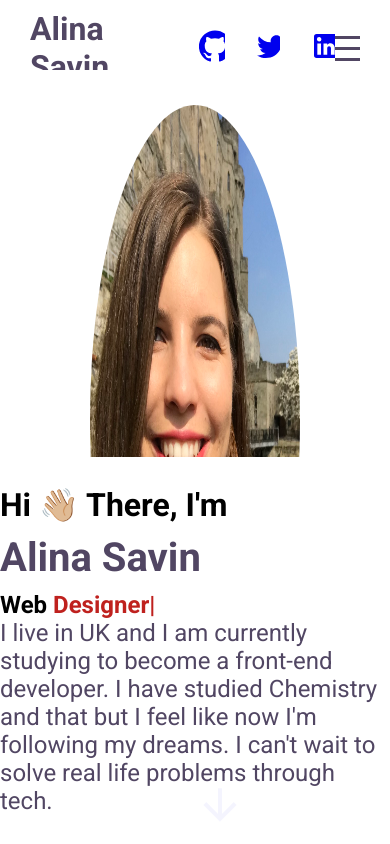
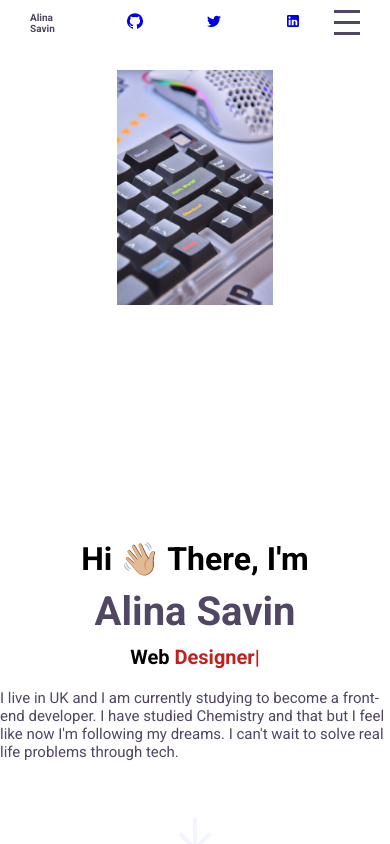
Before and after one commit to SchoolOfCode/w18_new-technology-example-alinasavin, a React (Create React App) app in the folder portfolio-sass/: page / in a window 390 px wide. Built offline with nearby package versions, Linux system fonts and the light colour scheme; the HTML template or start-up script is replaced by a standard one.

Commit message:
working on responsiveness

```diff
--- a/portfolio-sass/src/components/intro/Intro.js
+++ b/portfolio-sass/src/components/intro/Intro.js
@@ -18,7 +18,7 @@ const Intro = () => {
     <div className="intro" id="intro">
       <div className="left">
         <div className="imgContainer">
-          <img src="/assets/IMG_0662.jpg" alt="profile"></img>
+          <img src="/assets/hello.jpeg" alt="profile"></img>
         </div>
       </div>
       <div className="right">
--- a/portfolio-sass/src/components/intro/intro.scss
+++ b/portfolio-sass/src/components/intro/intro.scss
@@ -15,24 +15,21 @@
     flex: 0.5;
     overflow: hidden;
 
-    // .profileImg {
-    //   width: 100%;
-    //   height: auto;
-    // }
+    .imgContainer {
+      // width: 700px;
+      // height: 700px;
+      @include flexJustify(center);
 
-    .imgContainer {
-      width: 700px;
-      height: 700px;
-      @include flexJustify(center);
-      // float: right;
       img {
-        width: 60%;
-        border-radius: 50%;
+        // border-radius: 50%;
+        width: 70%;
         height: 90%;
         // margin-bottom: 150px;
 
         @include mobile {
-          width: 30%;
+          width: 40%;
+          // height: 50%;
+          // margin-top: 50px;
         }
       }
     }
@@ -48,17 +45,26 @@
       display: flex;
       flex-direction: column;
       justify-content: center;
+      align-items: center;
 
       h1 {
         font-size: fontSize(extraLarge);
         margin: 10px 0;
         color: $mainColor;
+
+        @include mobile {
+          font-size: 40px;
+        }
       }
       h2 {
         font-size: fontSize(large);
       }
       h3 {
         font-size: fontSize(medium);
+
+        @include mobile {
+          font-size: 20px;
+        }
         span {
           color: $accent-color;
           font-size: inherit;
@@ -80,17 +86,21 @@
 
       p {
         font-size: fontSize(medium);
+
+        @include mobile {
+          font-size: 15px;
+        }
         display: block;
-        // margin-block-start: 3em;
-        // margin-block-end: 3em;
-        // margin-inline-start: 0px;
-        // margin-inline-end: 0px;
+        margin-top: 20px;
         color: $mainColor;
       }
       a {
         position: absolute;
         bottom: 10px;
-        left: 50%;
+
+        @include mobile {
+          bottom: -20px;
+        }
 
         .icon {
           font-size: 50px;
--- a/portfolio-sass/src/components/portfolio/portfolio.scss
+++ b/portfolio-sass/src/components/portfolio/portfolio.scss
@@ -7,6 +7,10 @@
 
   h1 {
     font-size: fontSize(large);
+
+    @include mobile {
+      font-size: fonSize(small);
+    }
   }
 
   ul {
@@ -14,12 +18,22 @@
     padding: 0;
     list-style: none;
     display: flex;
+
+    @include mobile {
+      margin: 10px 0;
+      flex-wrap: wrap;
+      justify-content: center;
+    }
   }
 
   .container {
     width: 70%;
     @include flexJustify(center);
     flex-wrap: wrap;
+
+    @include mobile {
+      width: 100%;
+    }
 
     .item {
       width: 220px;
@@ -32,6 +46,11 @@
       position: relative;
       transition: all 0.5s ease;
       cursor: pointer;
+
+      @include mobile {
+        width: 130px;
+        height: 100px;
+      }
 
       h3 {
         position: absolute;
--- a/portfolio-sass/src/components/portfolioList/portfolioList.scss
+++ b/portfolio-sass/src/components/portfolioList/portfolioList.scss
@@ -7,6 +7,10 @@
   border-radius: 10px;
   cursor: pointer;
 
+  @include mobile {
+    margin-right: 20px;
+  }
+
   &.active {
     background-color: $mainColor;
     color: white;
--- a/portfolio-sass/src/components/topbar/topbar.scss
+++ b/portfolio-sass/src/components/topbar/topbar.scss
@@ -23,6 +23,10 @@
         text-decoration: none;
         color: inherit; // inherits the color from the parent
         margin-right: 30px;
+
+        @include mobile {
+          font-size: 10px;
+        }
       }
 
       .itemContainer {
@@ -31,8 +35,13 @@
 
         .icon {
           font-size: map-get($font-sizes, large);
+
           // color: $mainColor;
           margin-right: 5px;
+          @include mobile {
+            font-size: map-get($font-sizes, small);
+            margin-right: 50px;
+          }
         }
       }
     }
```
Also changed, not shown: portfolio-sass/public/assets/hello.jpeg (added).
